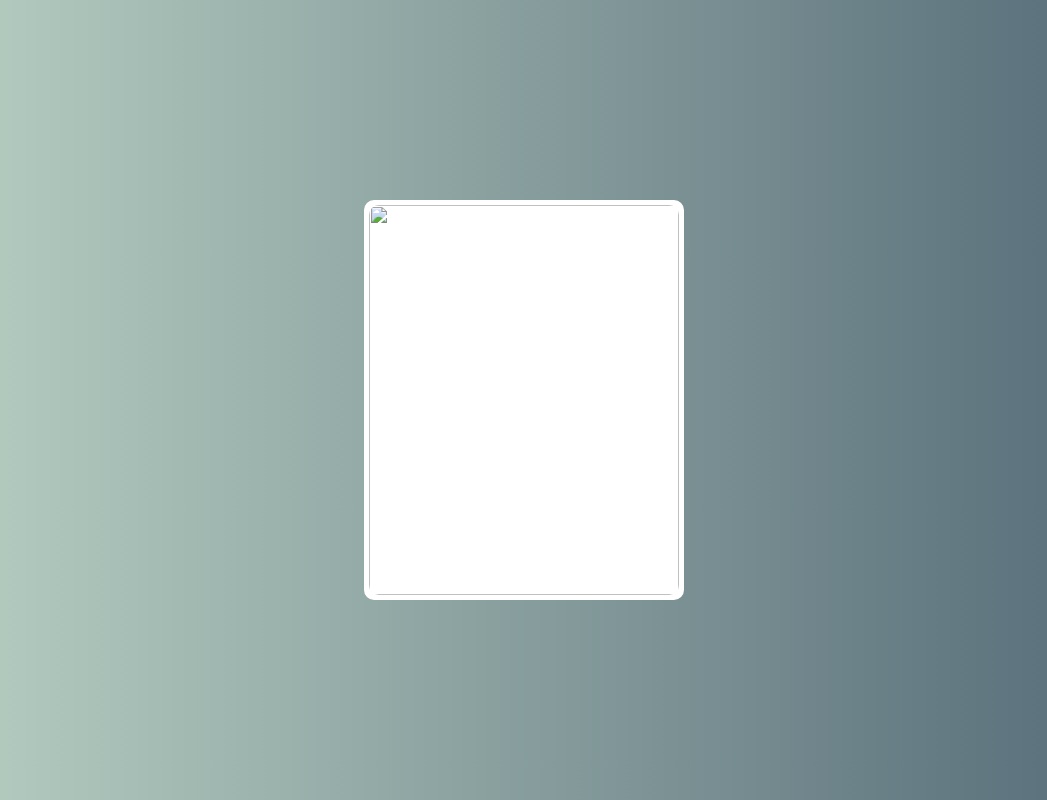
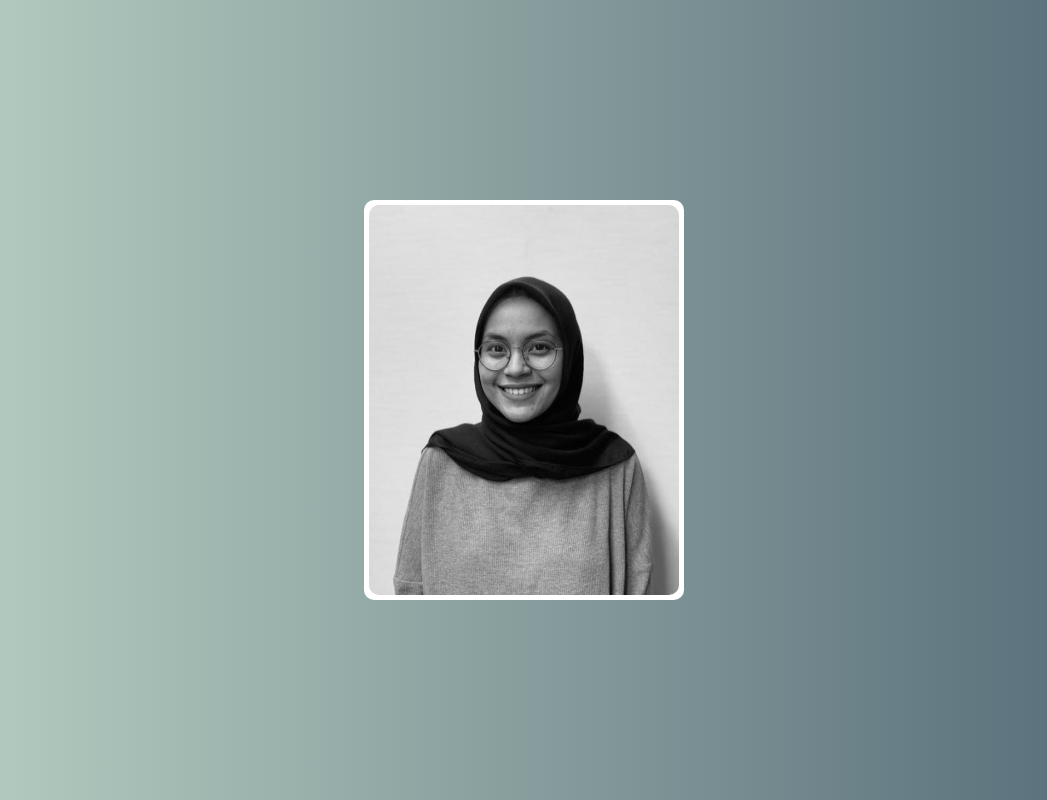
Before and after one commit to YokushiHamada/Asya, a plain HTML site: page index.html in a window 1280 px wide. Shown: the whole page, without its empty margins (116-1163 px from the left). Drawn offline with Linux system fonts and the light colour scheme.

Commit message:
Update index.html

```diff
--- a/index.html
+++ b/index.html
@@ -13,10 +13,10 @@
   <body>
     <div class="wrapper">
       <div class="card front-face">
-        <img src="img/kak-chaca.jpg" alt="" />
+        <img src="kak-chaca.jpg" alt="" />
       </div>
       <div class="card back-face">
-        <img src="img/kak-chaca.jpg" alt="" />
+        <img src="kak-chaca.jpg" alt="" />
         <div class="info">
           <div class="title">Asya Thamrin</div>
           <p>Project Consultant <br />at AMO Corporation</p>
```
